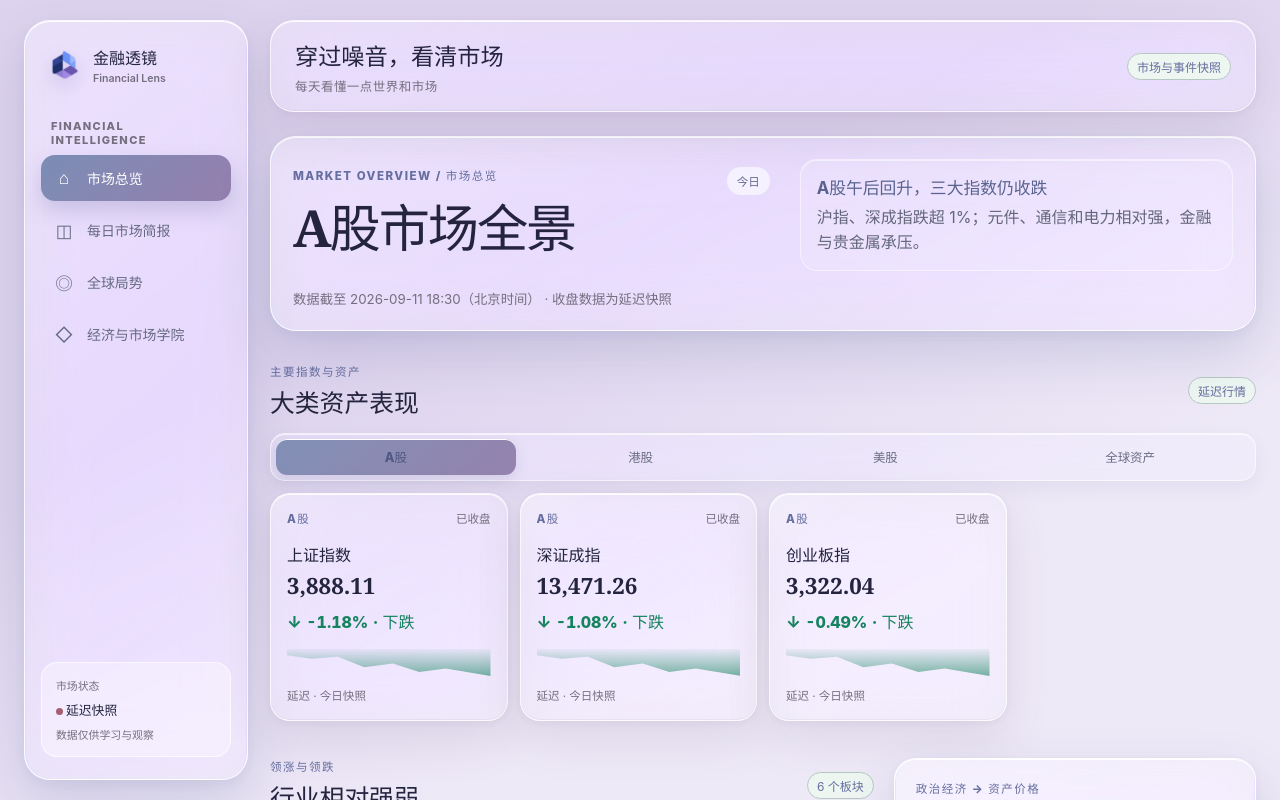
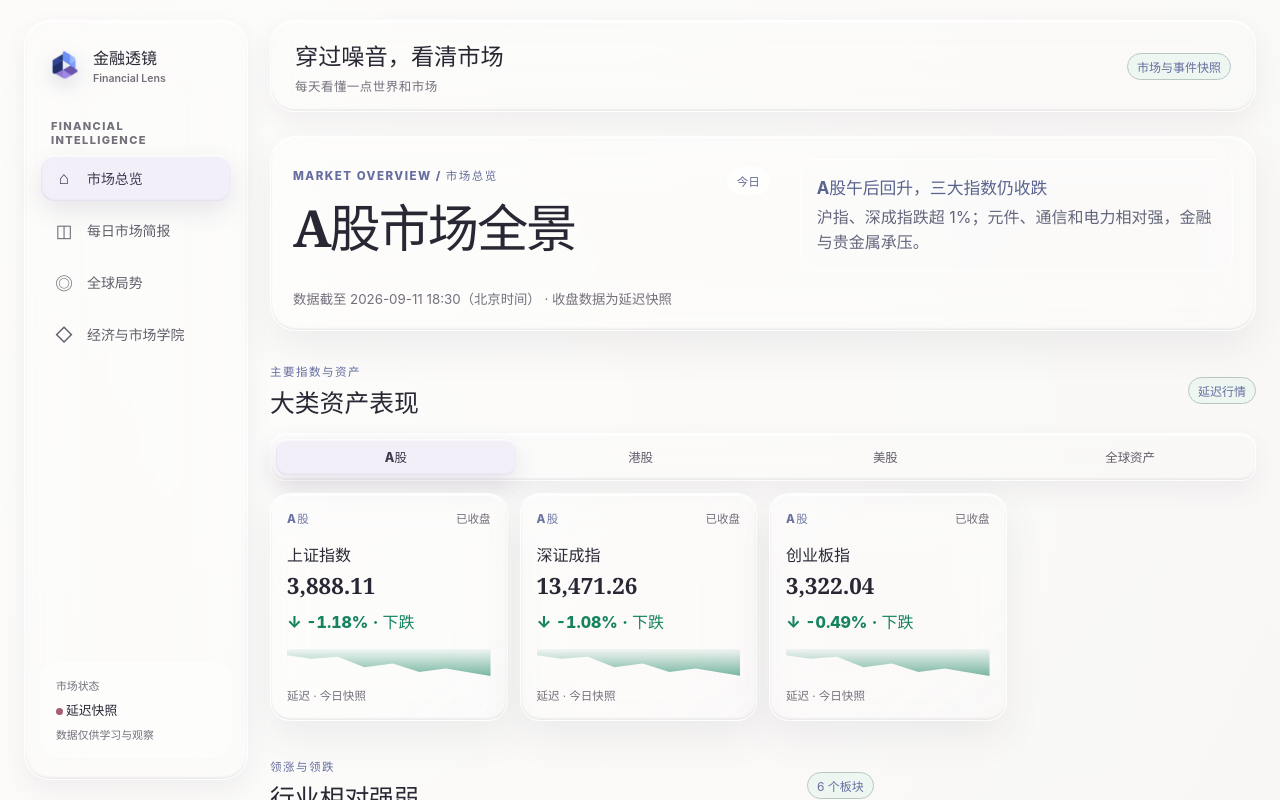
Before and after one commit to Ciel-c-c/financial-intelligence-desk, a React (Vite) app: page / in a window 1280 px wide. Shown: the top 800 px of the page. Built offline with nearby package versions, Linux system fonts and the light colour scheme.

Commit message:
style: refine molded liquid glass theme

```diff
--- a/src/styles/global.css
+++ b/src/styles/global.css
@@ -1,6 +1,6 @@
-:root { font-family: Inter, "Noto Sans SC", -apple-system, BlinkMacSystemFont, system-ui, sans-serif; color:#24243f; background:#eee9f7; font-synthesis:none; --ink:#24243f; --green:#666e9f; --market-up:#cf3f4f; --market-down:#16835f; --backdrop-lavender:#ddd3ee; --backdrop-pale-purple:#eee9f7; --backdrop-pearl:#fbfaf7; --backdrop-lavender-white:#f7f4fb; --paper:rgba(255,255,255,.42); --line:rgba(124,105,151,.17); --muted:#746f7e; --glass-shadow:0 18px 48px rgba(87,70,113,.1),inset 0 1px 0 rgba(255,255,255,.72); --liquid-glass:rgba(255,255,255,.16); --liquid-glass-soft:rgba(255,255,255,.1); --liquid-glass-border:rgba(255,255,255,.72); --liquid-glass-blur:28px; --liquid-glass-highlight:inset 0 1px 0 rgba(255,255,255,.88); --liquid-glass-shadow:0 18px 46px rgba(90,72,118,.12),0 2px 8px rgba(120,102,148,.07),inset 0 -1px 0 rgba(119,101,145,.08); }
+:root { font-family:Inter,"Noto Sans SC",-apple-system,BlinkMacSystemFont,system-ui,sans-serif; color:#292733; background:#f7f6f3; font-synthesis:none; --ink:#292733; --green:#666e9f; --market-up:#cf3f4f; --market-down:#16835f; --porcelain:#f7f6f3; --paper:rgba(255,255,255,.075); --line:rgba(126,117,139,.16); --muted:#746f7b; --glass-content:rgba(255,255,255,.075); --glass-control:rgba(255,255,255,.105); --glass-selected:rgba(239,234,248,.72); --glass-edge-shadow:inset 0 1.5px 1px rgba(255,255,255,.92); --glass-lower-edge:inset 0 -1.5px 2px rgba(105,96,118,.12); --glass-float-shadow:0 16px 38px rgba(83,77,96,.085); --glass-shadow:var(--glass-edge-shadow),var(--glass-lower-edge),var(--glass-float-shadow),0 3px 9px rgba(83,77,96,.045); --liquid-glass:var(--glass-content); --liquid-glass-soft:rgba(255,255,255,.055); --liquid-glass-border:rgba(255,255,255,.72); --liquid-glass-blur:22px; --liquid-glass-highlight:var(--glass-edge-shadow); --liquid-glass-shadow:var(--glass-lower-edge),var(--glass-float-shadow); }
 * { box-sizing: border-box; }
-body { margin:0; min-width:320px; min-height:100vh; background:linear-gradient(155deg,var(--backdrop-lavender) 0 10%,var(--backdrop-pale-purple) 20% 60%,var(--backdrop-pearl) 70% 80%,var(--backdrop-lavender-white) 90% 100%); background-attachment:fixed; }
+body { margin:0; min-width:320px; min-height:100vh; background:radial-gradient(circle at 8% 7%,rgba(151,171,212,.55),transparent 30%),radial-gradient(circle at 92% 24%,rgba(186,165,207,.46),transparent 32%),linear-gradient(145deg,#e5e8f2 0%,#f0edf3 48%,#dde5f0 100%); background-attachment:fixed; }
 body::before { content:""; position:fixed; inset:0; pointer-events:none; background:linear-gradient(115deg,rgba(255,255,255,.22),transparent 42%); z-index:-1; }
 a { color:inherit; }
 button,input { font:inherit; }
@@ -50,7 +50,7 @@ button { cursor:pointer; }
 .sector-list { display:grid; gap:10px; }
 .sector-card { padding:17px; border:1px solid rgba(255,255,255,.66); border-radius:19px; background:rgba(249,249,255,.6); box-shadow:var(--glass-shadow); backdrop-filter:blur(22px) saturate(135%); }
 .sector-main { display:flex; align-items:center; justify-content:space-between; gap:12px; }.sector-main>div { display:flex; align-items:center; gap:10px; }.sector-main h3 { margin:0; font-size:1rem; }.sector-main>strong { font-size:1.05rem; }
-.sector-rank { min-width:38px; padding:4px 6px; border-radius:8px; font-size:.67rem; font-weight:800; text-align:center; }.sector-rank.up { color:var(--market-up); background:rgba(207,63,79,.12); }.sector-rank.down { color:var(--market-down); background:rgba(22,131,95,.12); }
+.sector-rank { min-width:38px; padding:4px 6px; border-radius:8px; font-size:.67rem; font-weight:800; text-align:center; }.sector-rank.up { color:#9c536a; background:rgba(190,118,142,.13); }.sector-rank.down { color:#47748d; background:rgba(93,147,177,.13); }
 .sector-card details { margin-top:12px; border-top:1px solid var(--line); padding-top:10px; }.sector-card summary { color:#626990; cursor:pointer; font-size:.82rem; font-weight:800; }.sector-card details>p { color:#66697e; line-height:1.65; }.sector-card details>a { display:inline-block; margin-top:10px; color:var(--green); font-weight:800; font-size:.84rem; }
 .beginner-note { display:grid; gap:4px; padding:11px 12px; border-radius:12px; color:#60637a; background:rgba(222,225,242,.58); font-size:.82rem; line-height:1.55; }.beginner-note b { color:#535d88; }
 .impact-card { padding:21px; border:1px solid rgba(255,255,255,.66); border-radius:22px; background:linear-gradient(135deg,rgba(234,238,250,.7),rgba(237,228,245,.58)); box-shadow:var(--glass-shadow); }.impact-card h2 { margin:5px 0 15px; }.impact-card>p:last-child { color:var(--muted); line-height:1.6; font-size:.82rem; }
@@ -89,8 +89,8 @@ button { cursor:pointer; }
 .topbar>div { display:none; }
 .market-spark { height:34px; margin:10px 0 7px; display:flex; align-items:flex-end; overflow:hidden; }
 .market-spark i { display:block; width:100%; height:28px; opacity:.78; clip-path:polygon(0 78%,12% 65%,25% 72%,38% 35%,52% 48%,65% 18%,78% 30%,100% 4%,100% 100%,0 100%); }
-.spark-up { background:linear-gradient(180deg,rgba(207,63,79,.76),rgba(207,63,79,.06)); }
-.spark-down { background:linear-gradient(180deg,rgba(22,131,95,.76),rgba(22,131,95,.06)); transform:scaleY(-1); }
+.spark-up { background:linear-gradient(180deg,rgba(164,95,115,.7),rgba(164,95,115,.06)); }
+.spark-down { background:linear-gradient(180deg,rgba(79,120,144,.7),rgba(79,120,144,.06)); transform:scaleY(-1); }
 .dashboard-split { display:grid; gap:20px; }
 .dashboard-panel { min-width:0; }
 .sector-comparison { margin-bottom:12px; padding:18px; border:1px solid rgba(255,255,255,.68); border-radius:20px; background:rgba(249,249,255,.6); box-shadow:var(--glass-shadow); }
@@ -98,7 +98,7 @@ button { cursor:pointer; }
 .comparison-head h3 { margin:4px 0 16px; font-size:1.08rem; }
 .comparison-head>span { color:var(--muted); font-size:.72rem; white-space:nowrap; }
 .comparison-head i { display:inline-block; width:8px; height:8px; margin-left:6px; border-radius:50%; }
-.legend-up,.bar-up { background:var(--market-up); }.legend-down,.bar-down { background:var(--market-down); }
+.legend-up,.bar-up { background:#a45f73; }.legend-down,.bar-down { background:#4f7890; }
 .comparison-chart { display:grid; gap:11px; }
 .comparison-row { display:grid; grid-template-columns:minmax(72px,1fr) minmax(90px,2fr) 58px; align-items:center; gap:10px; font-size:.78rem; }
 .comparison-row>span { overflow:hidden; text-overflow:ellipsis; white-space:nowrap; }
@@ -131,7 +131,7 @@ button { cursor:pointer; }
 }
 
 @media (min-width:1000px) {
-  body { background:linear-gradient(155deg,var(--backdrop-lavender) 0 10%,var(--backdrop-pale-purple) 20% 60%,var(--backdrop-pearl) 70% 80%,var(--backdrop-lavender-white) 90% 100%); }
+  body { background:radial-gradient(circle at 4% 8%,rgba(151,171,212,.58),transparent 27%),radial-gradient(circle at 93% 20%,rgba(186,165,207,.52),transparent 30%),linear-gradient(145deg,#e2e6f1 0%,#f1eef4 48%,#dce4ef 100%); }
   .app-shell { display:grid; grid-template-columns:224px minmax(0,1fr); gap:22px; max-width:1500px; margin:auto; padding:20px 24px 30px; }
   .desktop-sidebar { position:sticky; top:20px; align-self:start; height:calc(100vh - 40px); display:flex; flex-direction:column; padding:22px 16px; border:1px solid rgba(255,255,255,.66); border-radius:26px; background:rgba(242,243,250,.58); box-shadow:var(--glass-shadow); backdrop-filter:blur(24px) saturate(140%); }
   .desktop-sidebar .brand { padding:2px 4px 22px; }
@@ -158,6 +158,58 @@ button { cursor:pointer; }
   .bottom-nav { display:none; }
 }
 
+/* Warm porcelain + physically molded clear glass material system. */
+body,body::before,.site-backdrop {
+  background:radial-gradient(circle at 20% 10%,rgba(255,255,255,.55),transparent 45%),radial-gradient(circle at 80% 30%,rgba(235,228,242,.12),transparent 50%),linear-gradient(135deg,#faf9f6 0%,var(--porcelain) 52%,#f5f3ef 100%);
+}
+.site-backdrop { position:fixed; z-index:-3; inset:0; pointer-events:none; opacity:1; background-image:none!important; filter:none; transform:none; }
+body::after { background:radial-gradient(ellipse at 72% 72%,rgba(239,234,248,.08),transparent 54%)!important; }
+
+.market-card,.news-card,.political-card,.sector-card,.sector-comparison,.impact-card,.market-hero,.hero,.empty-state,.reading-card,.watch-card,.daily-knowledge,.analysis-block,.knowledge-card,.brief-list a,.causal-chain li,.subject-section,.learning-event,.lesson-prerequisites,.lesson-quiz {
+  position:relative;
+  isolation:isolate;
+  background:var(--glass-content);
+  border:1px solid rgba(255,255,255,.74);
+  box-shadow:var(--glass-edge-shadow),var(--glass-lower-edge),var(--glass-float-shadow),inset 1px 0 1px rgba(245,237,255,.3),inset -1px 0 1px rgba(255,250,239,.28);
+  backdrop-filter:blur(22px) saturate(112%) contrast(101%);
+  -webkit-backdrop-filter:blur(22px) saturate(112%) contrast(101%);
+}
+.market-card::before,.news-card::before,.political-card::before,.sector-card::before {
+  content:""; position:absolute; z-index:-1; inset:1px; pointer-events:none; border-radius:inherit;
+  background:linear-gradient(142deg,rgba(255,255,255,.3),transparent 24%,transparent 67%,rgba(225,214,240,.055));
+  box-shadow:inset 0 1px 0 rgba(255,255,255,.64); opacity:.76;
+}
+.market-card::after,.news-card::after,.political-card::after,.sector-card::after {
+  content:""; position:absolute; inset:0; pointer-events:none; border-radius:inherit;
+  background:linear-gradient(100deg,transparent 4%,rgba(255,255,255,.17) 14%,transparent 27%);
+  mask:linear-gradient(#000,transparent 38%); opacity:.7;
+}
+
+.topbar,.bottom-nav,.desktop-sidebar,.market-tabs,.search-field input,.region-filter button,.learning-filters select,.learning-filters input,.impact-chain button {
+  background:var(--glass-control);
+  border-color:rgba(255,255,255,.76);
+  box-shadow:var(--glass-edge-shadow),var(--glass-lower-edge),0 10px 25px rgba(83,77,96,.07);
+  backdrop-filter:blur(24px) saturate(112%);
+  -webkit-backdrop-filter:blur(24px) saturate(112%);
+}
+.market-tabs button,.bottom-nav a,.desktop-sidebar nav a { background:transparent; color:#625e6b; }
+.market-tabs button[aria-pressed="true"],.region-filter button[aria-pressed="true"],.bottom-nav a.active,.desktop-sidebar nav a.active {
+  color:#40394f;
+  background:var(--glass-selected);
+  border-color:rgba(255,255,255,.88);
+  box-shadow:inset 0 1.5px 1px rgba(255,255,255,.96),inset 0 -1px 2px rgba(132,108,159,.13),inset 1px 0 1px rgba(215,197,237,.3),0 10px 24px rgba(103,87,123,.13);
+}
+.region-filter button[aria-pressed="true"] { border:1px solid rgba(255,255,255,.88); }
+.market-summary,.beginner-note,.asset-tags span,.comparison-track { background:rgba(255,255,255,.09); }
+.spark-up { background:linear-gradient(180deg,rgba(207,63,79,.76),rgba(207,63,79,.06)); }
+.spark-down { background:linear-gradient(180deg,rgba(22,131,95,.76),rgba(22,131,95,.06)); }
+.legend-up,.bar-up { background:var(--market-up); }.legend-down,.bar-down { background:var(--market-down); }
+.sector-rank.up { color:var(--market-up); background:rgba(207,63,79,.09); }.sector-rank.down { color:var(--market-down); background:rgba(22,131,95,.09); }
+
+@supports not ((backdrop-filter:blur(1px)) or (-webkit-backdrop-filter:blur(1px))) {
+  .market-card,.news-card,.political-card,.sector-card,.sector-comparison,.impact-card,.market-hero,.hero { background:rgba(255,255,255,.72); }
+}
+
 @media (min-width:1320px) {
   .app-shell { grid-template-columns:240px minmax(0,1fr); }
   .news-list,.political-grid { grid-template-columns:repeat(3,minmax(0,1fr)); }
@@ -168,44 +220,6 @@ button { cursor:pointer; }
 .region-filter button { background:rgba(248,248,255,.42); border-color:rgba(255,255,255,.65); }
 .news-card { transition:transform .2s ease,box-shadow .2s ease; }
 .news-card:hover { transform:translateY(-2px); box-shadow:0 22px 54px rgba(54,58,91,.16),inset 0 1px 0 rgba(255,255,255,.78); }
-
-/* Bright white-centered aurora + optically clear, iOS-inspired liquid glass. */
-body { position:relative; background:linear-gradient(155deg,var(--backdrop-lavender) 0 10%,var(--backdrop-pale-purple) 20% 60%,var(--backdrop-pearl) 70% 80%,var(--backdrop-lavender-white) 90% 100%); }
-body::before { z-index:-2; background:radial-gradient(ellipse at 52% 38%,rgba(255,255,255,.48),transparent 46%),radial-gradient(ellipse at 88% 78%,rgba(228,219,242,.22),transparent 55%); }
-.site-backdrop { position:fixed; z-index:-3; inset:0; pointer-events:none; opacity:1; background-image:none!important; background:linear-gradient(155deg,var(--backdrop-lavender) 0 10%,var(--backdrop-pale-purple) 20% 60%,var(--backdrop-pearl) 70% 80%,var(--backdrop-lavender-white) 90% 100%); }
-.topbar,.desktop-sidebar,.bottom-nav,.market-hero,.market-card,.sector-card,.sector-comparison,.impact-card,.political-card,.news-card,.empty-state,.reading-card,.watch-card,.daily-knowledge,.analysis-block,.knowledge-card,.brief-list a,.causal-chain li,.subject-section,.learning-event,.lesson-prerequisites,.lesson-quiz {
-  background:linear-gradient(145deg,rgba(255,255,255,.25),var(--liquid-glass) 42%,rgba(255,255,255,.1));
-  border-color:var(--liquid-glass-border);
-  box-shadow:var(--liquid-glass-highlight),var(--liquid-glass-shadow);
-  backdrop-filter:blur(var(--liquid-glass-blur)) saturate(150%) contrast(103%);
-  -webkit-backdrop-filter:blur(var(--liquid-glass-blur)) saturate(150%) contrast(103%);
-}
-.market-hero,.impact-card,.bottom-nav,.desktop-sidebar {
-  border-color:rgba(255,255,255,.82);
-  background:linear-gradient(138deg,rgba(255,255,255,.34),rgba(255,255,255,.16) 45%,rgba(255,255,255,.1));
-  box-shadow:inset 0 1px 0 rgba(255,255,255,.96),inset 1px 0 0 rgba(196,222,255,.46),inset -1px 0 0 rgba(224,196,255,.34),0 22px 54px rgba(58,72,122,.16),0 4px 12px rgba(92,112,180,.08);
-}
-.market-card,.news-card,.sector-card,.political-card { position:relative; isolation:isolate; }
-.market-card::before,.news-card::before,.sector-card::before,.political-card::before {
-  content:""; position:absolute; z-index:-1; inset:0; pointer-events:none; border-radius:inherit;
-  background:linear-gradient(115deg,rgba(255,255,255,.3),transparent 24%,transparent 70%,rgba(255,255,255,.1));
-  mask:linear-gradient(#000,transparent 42%); opacity:.7;
-}
-.market-summary,.comparison-track,.beginner-note,.asset-tags span,.subject-section header,.lesson-chain li,.learning-empty { background:var(--liquid-glass-soft); border-color:rgba(255,255,255,.48); box-shadow:inset 0 1px 0 rgba(255,255,255,.54); }
-.market-tabs,.search-field input,.region-filter button,.learning-filters select,.learning-filters input { background:rgba(249,252,255,.16); border-color:rgba(255,255,255,.58); box-shadow:inset 0 1px 0 rgba(255,255,255,.68),0 7px 18px rgba(74,88,140,.07); backdrop-filter:blur(20px) saturate(145%); -webkit-backdrop-filter:blur(20px) saturate(145%); }
-.market-tabs button[aria-pressed="true"],.region-filter button[aria-pressed="true"] { background:linear-gradient(135deg,rgba(111,130,170,.84),rgba(132,113,160,.84)); }
-.desktop-sidebar nav a.active { background:linear-gradient(135deg,rgba(105,127,169,.86),rgba(135,112,161,.86)); }
-
-@supports not ((backdrop-filter:blur(1px)) or (-webkit-backdrop-filter:blur(1px))) {
-  .topbar,.desktop-sidebar,.bottom-nav,.market-hero,.market-card,.sector-card,.sector-comparison,.impact-card,.political-card,.news-card,.empty-state,.reading-card,.watch-card,.daily-knowledge,.analysis-block,.knowledge-card,.brief-list a,.causal-chain li,.subject-section,.learning-event,.lesson-prerequisites,.lesson-quiz { background:rgba(244,247,253,.94); }
-}
-
-@media (max-width:520px) {
-  :root { --liquid-glass-blur:18px; --liquid-glass-shadow:0 12px 30px rgba(57,68,112,.12),0 2px 6px rgba(96,114,175,.07),inset 0 -1px 0 rgba(112,126,184,.08); }
-  .site-backdrop { background-position:center center; }
-  body::after { content:""; position:fixed; z-index:-1; inset:0; pointer-events:none; background:linear-gradient(160deg,rgba(255,255,255,.07),rgba(255,255,255,.01) 50%,rgba(224,216,239,.08)); }
-  .market-card::before,.news-card::before,.sector-card::before,.political-card::before { opacity:.5; }
-}
 
 /* Responsive market dashboard: content-led mobile layout */
 .market-card strong,.market-change,.comparison-row strong,.sector-main>strong,.news-card time {
```
Also changed, not shown: 1 other file (tests, documents, lock files or other folders).
